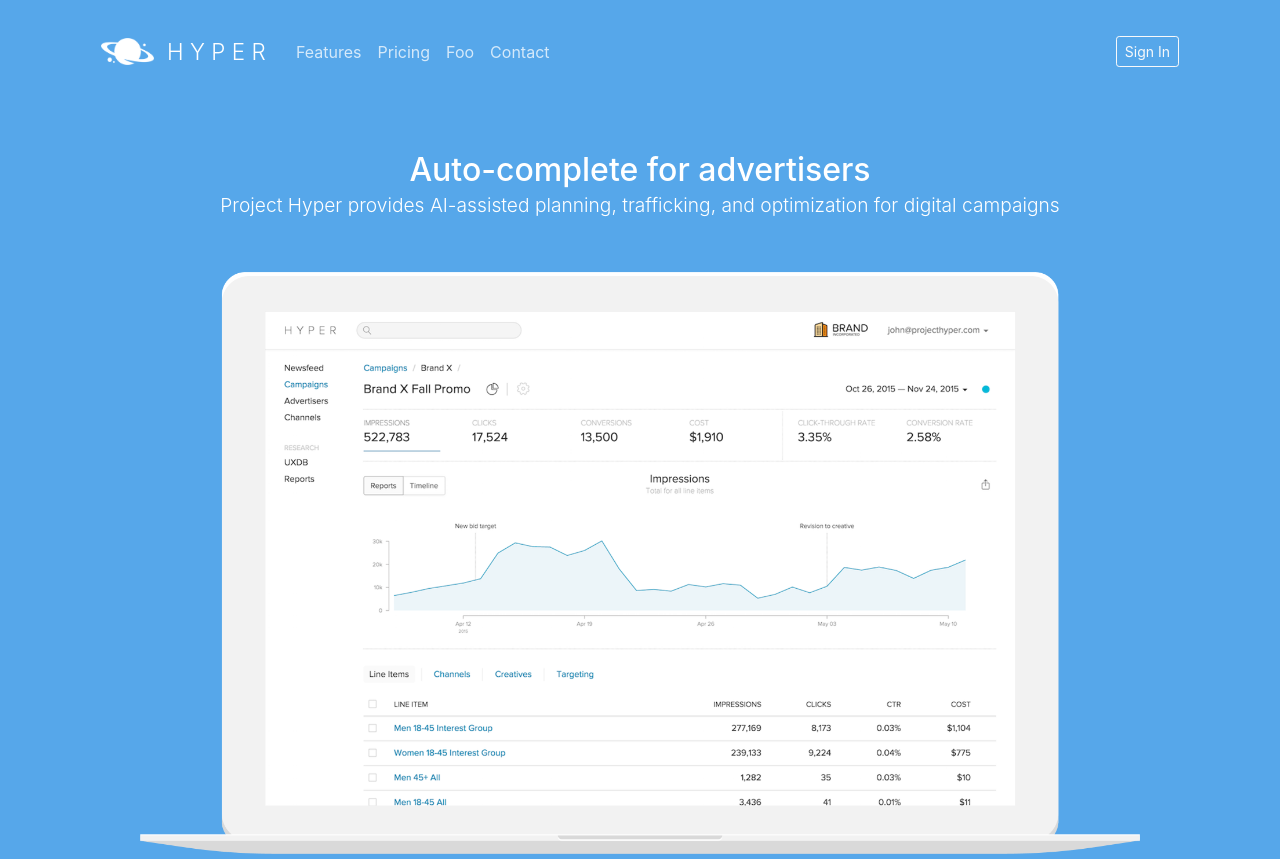
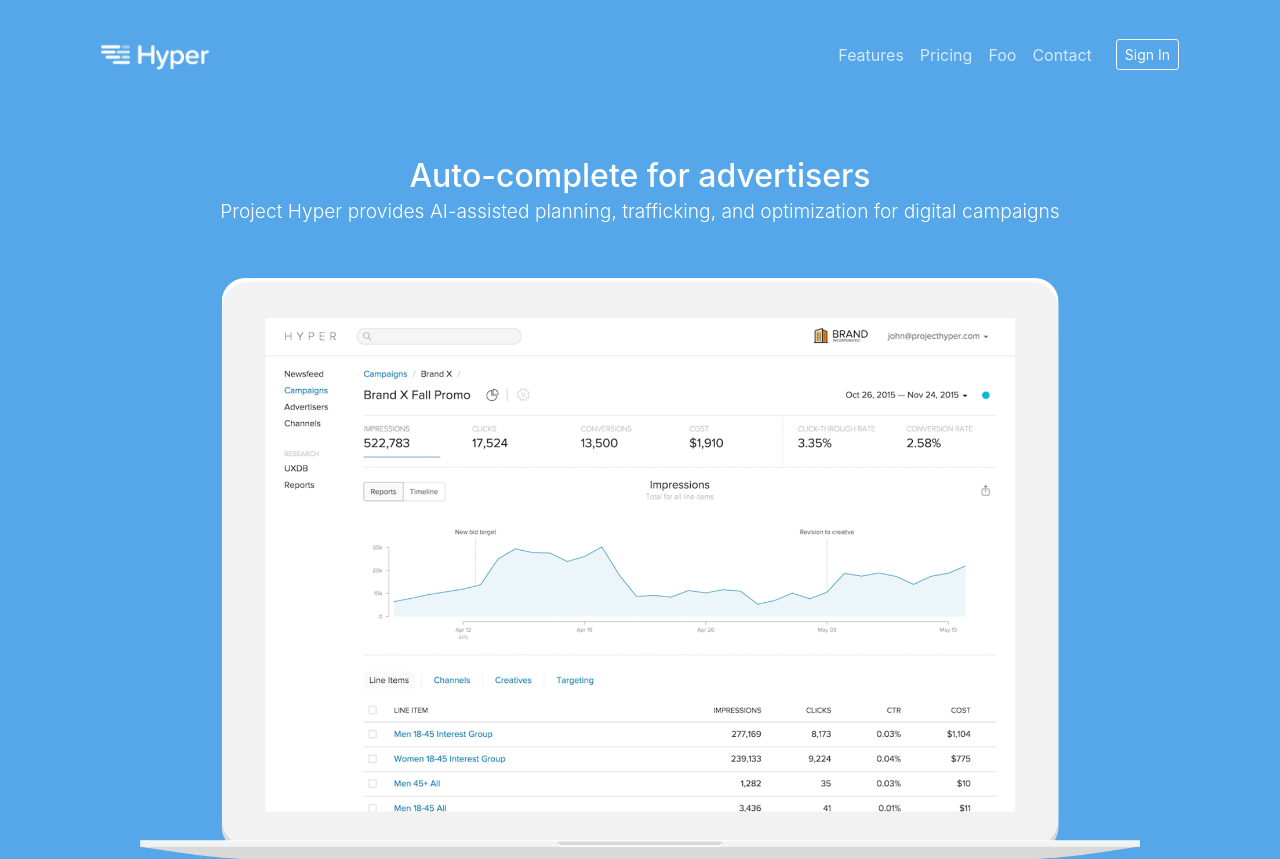
Before and after one commit to projecthyper/projecthyper.com, a website: page new.html in a window 1280 px wide. Shown: the top 859 px of the page. Drawn offline with nearby package versions, Linux system fonts and the light colour scheme.

Commit message:
Logo tweaks.

```diff
--- a/new.html
+++ b/new.html
@@ -16,14 +16,15 @@
                 <nav class="navbar navbar-expand-lg navbar-dark">
                     <a class="navbar-brand" href="#">
                         <!-- <span class="icon icon-planet"></span> -->
-                        <img src="images/planet-logo-small.png">
-                        Hyper
+                        <img src="images/logo-large-blue-soft.png">
+                        <!-- <img src="images/planet-logo-small.png">
+                        Hyper -->
                     </a>
                     <button class="navbar-toggler" type="button" data-toggle="collapse" data-target="#navbarNavAltMarkup" aria-controls="navbarNavAltMarkup" aria-expanded="false" aria-label="Toggle navigation">
                         <span class="navbar-toggler-icon"></span>
                     </button>
                     <div class="collapse navbar-collapse" id="navbarNavAltMarkup">
-                        <div class="navbar-nav">
+                        <div class="navbar-nav ml-auto mr-md-3">
                             <a class="nav-item nav-link" href="#">Features</a>
                             <a class="nav-item nav-link" href="#">Pricing</a>
                             <a class="nav-item nav-link" href="#">Foo</a>
--- a/scss/hyper.scss
+++ b/scss/hyper.scss
@@ -16,7 +16,7 @@ $color-1: #56a7ea;
     }
 
     img {
-        height: 27px;
+        height: 36px;
         vertical-align: -5px;
     }
 }
@@ -48,6 +48,7 @@ $color-1: #56a7ea;
         margin-top: 3rem;
         margin-bottom: 1rem;
     }
+
 }
 
 .tile-3 {
```
Also changed, not shown: css/hyper.css, images/logo-large-blue-2.png (added), images/logo-large-blue-soft.png (added), images/logo-large-blue.png (added), 1 other file.
